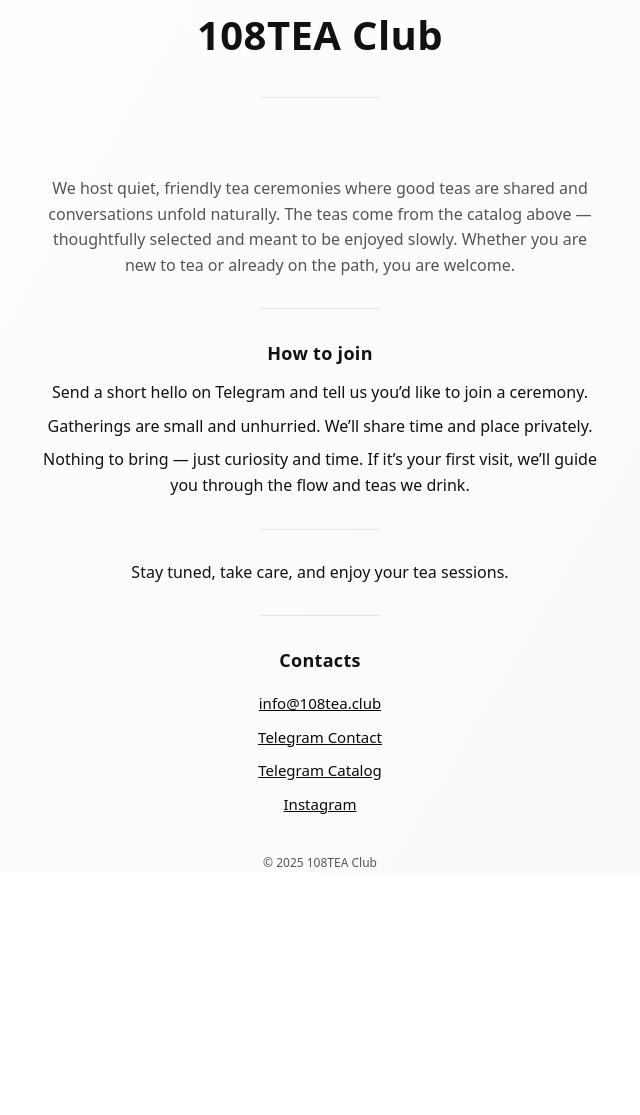
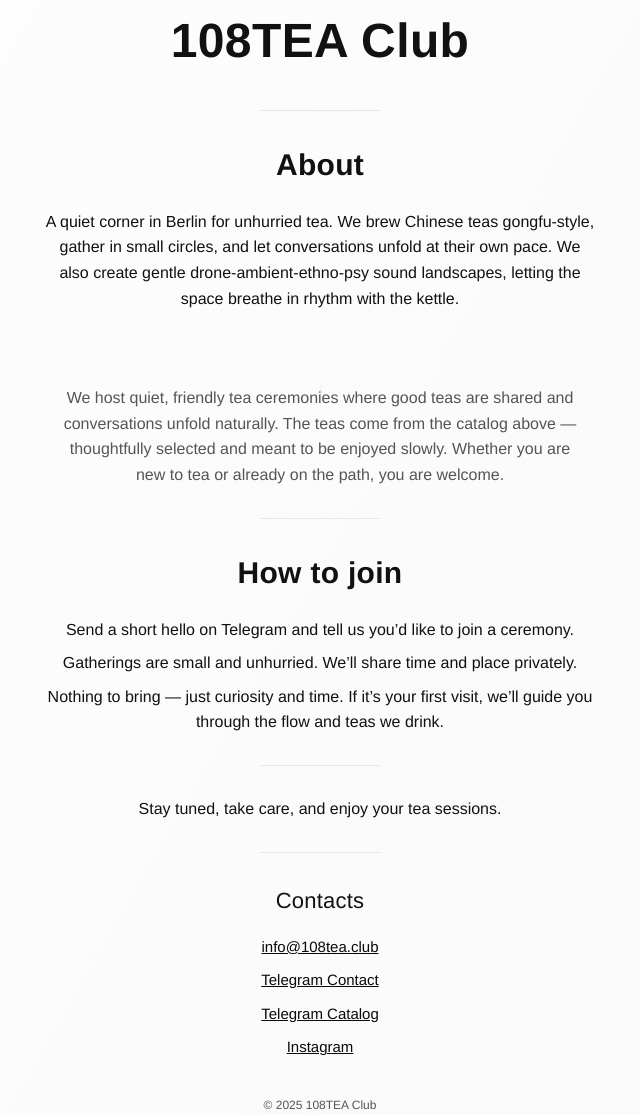
Before and after one commit to dmeganomov/108TEA.club, a plain HTML site: page index.html in a window 1280 px wide. Shown: the part 61-1176 px from the top of the page, without its empty margins (320-960 px from the left). Before the commit the page ends 934 px from the top, so only its background shows below. Drawn offline with nearby package versions, Linux system fonts and the light colour scheme.

Commit message:
Update index.html

```diff
--- a/index.html
+++ b/index.html
@@ -20,7 +20,7 @@
     html, body { height: 100%; }
     body {
       margin: 0;
-      font-family: ui-sans-serif, system-ui, -apple-system, Segoe UI, Roboto, Helvetica, Arial, Noto Sans;
+      font-family: 'Helvetica Neue', Helvetica, Arial, sans-serif;
       color: var(--fg);
       background: linear-gradient(120deg, #ffffff 0%, #fafafa 50%, #f8f8f8 100%);
       background-size: 200% 200%;
@@ -44,23 +44,41 @@
     @keyframes fadeInUp {
       to { opacity: 1; transform: translateY(0); }
     }
+
     h1 {
-      font-size: clamp(28px, 5vw, 40px);
+      font-size: clamp(36px, 6vw, 48px);
       margin: 0 0 22px;
       font-weight: 700;
       text-align: center;
       letter-spacing: 0.4px;
     }
+    h2 {
+      font-size: clamp(24px, 4vw, 30px);
+      margin: 0 0 20px;
+      font-weight: 600;
+      text-align: center;
+      letter-spacing: 0.3px;
+    }
+    h3 {
+      font-size: clamp(18px, 3vw, 22px);
+      margin: 0 0 16px;
+      font-weight: 500;
+      text-align: center;
+      letter-spacing: 0.2px;
+    }
+
     .lead {
       margin: 0 auto 30px;
       color: var(--muted);
       text-align: center;
       max-width: 60ch;
+      font-size: 16px;
     }
     .divider {
       height: 1px; background: var(--border);
       margin: 30px auto; max-width: 120px;
     }
+
     /* Анимация пара */
     .steam {
       position: relative;
@@ -91,24 +109,22 @@
       60%  { opacity: 0.25; }
       100% { transform: translateY(-48px) translateX(calc(var(--x, 0) - 4px)); opacity: 0; }
     }
-    h2 {
-      font-size: 18px;
-      margin: 0 0 12px;
-      font-weight: 600;
-      text-align: center;
-      letter-spacing: 0.3px;
-    }
+
     .text {
       margin: 0 auto;
       max-width: 62ch;
       color: var(--fg);
       text-align: center;
+      font-size: 16px;
     }
-    .text p {
-      margin: 8px auto;
-    }
+    .text p { margin: 8px auto; }
 
-    /* Контакты — упрощённый вид, без "квадратиков" */
+    /* About */
+    .about { max-width: 62ch; margin: 6px auto 26px; text-align: center; font-size: 16px; }
+    .about .tag { font-size: 12px; letter-spacing: 0.12em; text-transform: uppercase; color: var(--muted); margin: 0 0 6px; }
+    .about p { margin: 0 auto; color: var(--fg); }
+
+    /* Контакты — упрощённый вид */
     .links {
       display: grid;
       gap: 8px;
@@ -126,13 +142,13 @@
     }
     .links a {
       display: inline-block;
-      padding: 0;                 /* убрали внутренние отступы */
-      border: none;               /* убрали рамку */
-      border-radius: 0;           /* убрали скругление */
+      padding: 0;
+      border: none;
+      border-radius: 0;
       color: var(--link);
       text-align: center;
       font-size: 15px;
-      text-decoration: underline; /* простой вид ссылки */
+      text-decoration: underline;
       transition: opacity 200ms ease;
     }
     .links a:hover { opacity: 0.7; transform: none; background: none; }
@@ -155,6 +171,16 @@
   <main class="wrap">
     <h1 data-aos="fade-up">108TEA Club</h1>
     <div class="divider" data-aos="fade-up" data-aos-delay="80"></div>
+
+    <!-- About (в шапке) -->
+    <section id="about" class="about" data-aos="fade-up" data-aos-delay="120">
+      <h2>About</h2>
+      <p>
+        A quiet corner in Berlin for unhurried tea. We brew Chinese teas gongfu-style, gather in small circles,
+        and let conversations unfold at their own pace. We also create gentle drone-ambient-ethno-psy sound landscapes,
+        letting the space breathe in rhythm with the kettle.
+      </p>
+    </section>
 
     <div class="steam" aria-hidden="true" data-aos="fade-up" data-aos-delay="120">
       <span></span><span></span><span></span><span></span>
@@ -183,7 +209,7 @@
 
     <div class="divider" data-aos="fade-up" data-aos-delay="80"></div>
 
-    <h2 data-aos="fade-up">Contacts</h2>
+    <h3 data-aos="fade-up">Contacts</h3>
     <ul class="links" data-aos="fade-up" data-aos-delay="120">
       <li><a href="mailto:info@108tea.club">info@108tea.club</a></li>
       <li><a target="_blank" rel="noopener" href="http://t.me/ama108">Telegram Contact</a></li>
```
